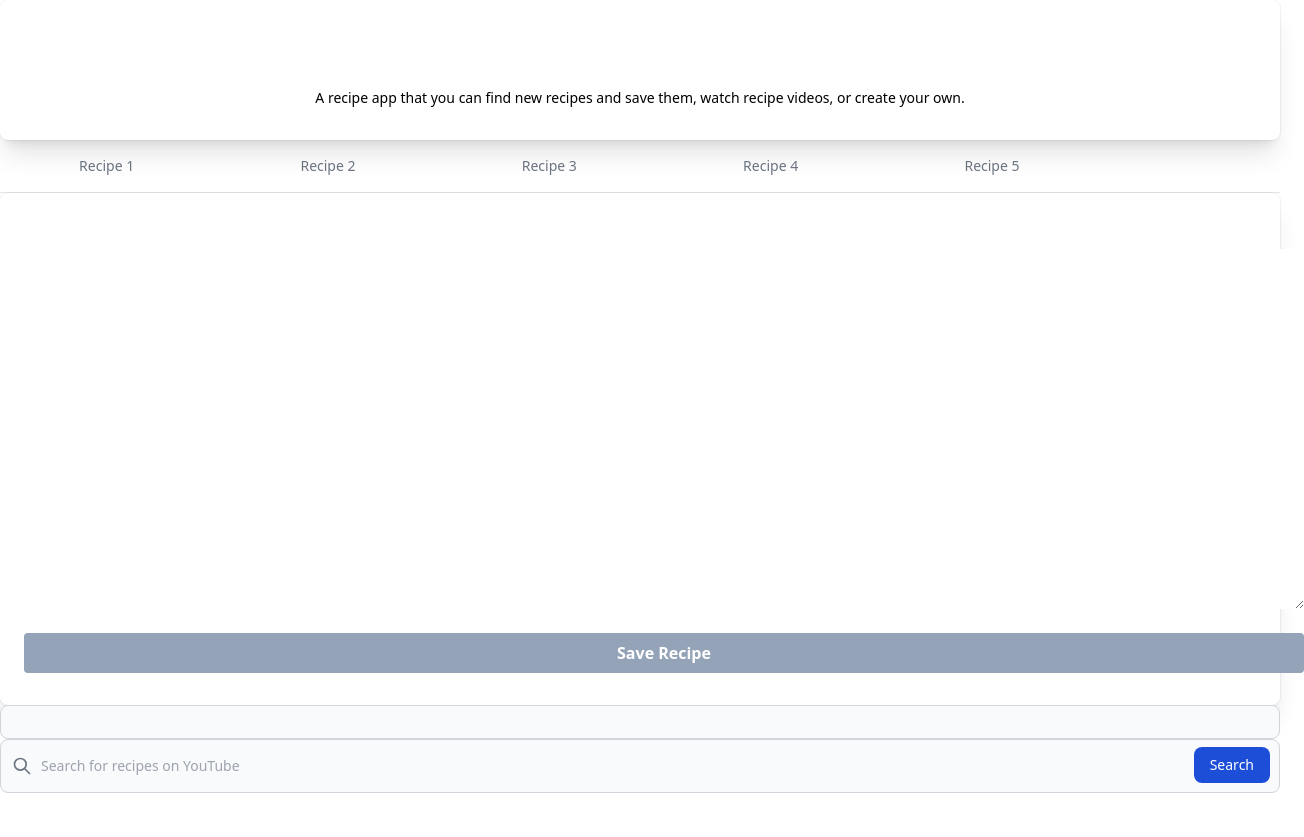
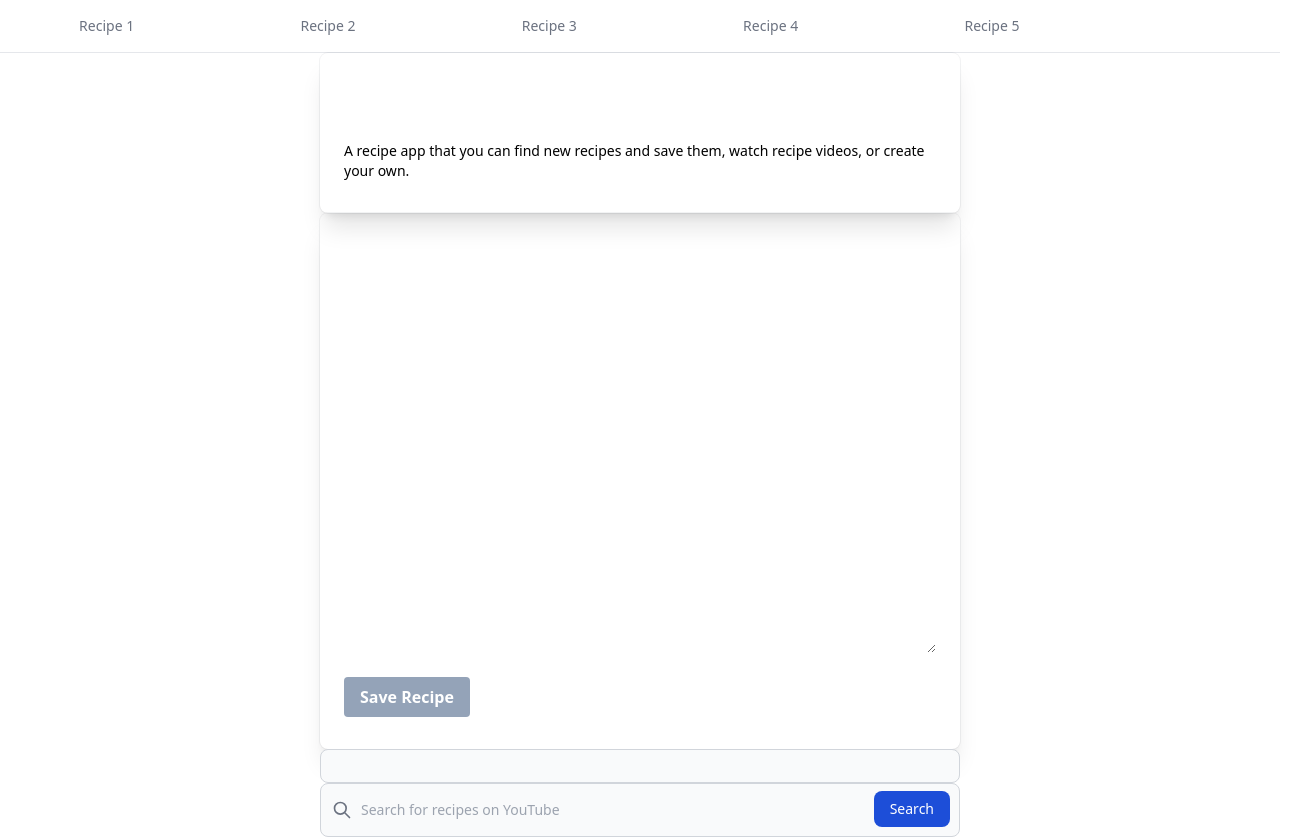
Before and after one commit to jroller33/BC-Project-1, a website: page index.html in a window 1280 px wide. Shown: the whole page, 1304 px wide, since content can reach past the window. Before the commit the page ends 800 px from the top, so only its background shows below. Drawn offline with nearby package versions, Linux system fonts and the light colour scheme; no server answers.

Commit message:
page layout fixed.

```diff
--- a/assets/style.css
+++ b/assets/style.css
@@ -1,7 +1,6 @@
-#title {
-    color: red;
+/* .body-container {
+    text-align: center;
 }
-
-#div1 {
-    color: rgb(100, 100, 179);
-}
+header{
+  align-items: center;
+} */
--- a/index.html
+++ b/index.html
@@ -1,34 +1,27 @@
 <!DOCTYPE html>
 <html class="dark" lang="en">
+
 <head>
   <meta charset="UTF-8">
   <meta http-equiv="X-UA-Compatible" content="IE=edge">
   <meta name="viewport" content="width=device-width, initial-scale=1.0">
-    <script src="https://cdn.tailwindcss.com"></script>                   <!-- // Tailwind CDN -->
+  <script src="https://cdn.tailwindcss.com"></script> <!-- // Tailwind CDN -->
+  <!--
+  <link rel="stylesheet" href="https://cdnjs.cloudflare.com/ajax/libs/tailwindcss/2.2.19/tailwind.min.css"
+    integrity="sha512-wnea99uKIC3TJF7v4eKk4Y+lMz2Mklv18+r4na2Gn1abDRPPOeef95xTzdwGD9e6zXJBteMIhZ1+68QC5byJZw=="
+    crossorigin="anonymous" referrerpolicy="no-referrer" />
+  -->
   <link rel="stylesheet" href="./assets/style.css" />
-    <script src="https://code.jquery.com/jquery-3.5.1.min.js"></script>
-    <script src="./assets/script.js"></script>
+
   <title>UCook</title>
 </head>
 
 
-<body>
-
-        <!--        UCOOK HEADER AND DESCRIPTION      -->
-
-        <div class="flex-auto grid place-items-center w-screen dark:bg-slate-500 rounded-lg px-6 py-8 ring-1 ring-slate-900/5 shadow-xl">
-
-        <h3 class="text-white mt-5 text-base text-xl font-bold">UCook</h3>
-        <p class="dark:text-white 0 mt-2 text-sm">
-            A recipe app that you can find new recipes and save them, watch recipe videos, or create your own.
-        </p>
-    </div>
-
-          <!--       RECIPE TABS      -->
+<body class="body-container">
 
   <ul id="parentLi" class="flex flex-wrap text-sm font-medium text-center text-gray-500 border-b border-gray-200">
     <li id="recipe1" class="w-1/6 mr-2 tab tabCheck" value="0">
-          <a class="tabCheck inline-block p-4 rounded-t-lg hover:text-blue-600 hover:bg-gray-50"  value="0">Recipe 1</a>
+      <a class="tabCheck inline-block p-4 rounded-t-lg hover:text-blue-600 hover:bg-gray-50" value="0">Recipe 1</a>
     </li>
     <li class="w-1/6 mr-2 tab tabCheck" value="1">
       <a id="recipe2" class="inline-block p-4 rounded-t-lg hover:text-blue-600 hover:bg-gray-50" value="1">Recipe 2</a>
@@ -36,59 +29,95 @@
     <li class="w-1/6 mr-2 tab tabCheck" value="2">
       <a id="recipe3" class="inline-block p-4 rounded-t-lg hover:text-blue-600 hover:bg-gray-50" value="2">Recipe 3</a>
     </li>
-      <li class="w-1/6 mr-2 tab tabCheck"  value="3">
+    <li class="w-1/6 mr-2 tab tabCheck" value="3">
       <a id="recipe4" class="inline-block p-4 rounded-t-lg hover:text-blue-600 hover:bg-gray-50" value="3">Recipe 4</a>
     </li>
-      <li class="w-1/6 mr-2 tab tabCheck"  value="4">
+    <li class="w-1/6 mr-2 tab tabCheck" value="4">
       <a id="recipe5" class="inline-block p-4 rounded-t-lg hover:text-blue-600 hover:bg-gray-50" value="4">Recipe 5</a>
     </li>
   </ul>
 
+  <!--        UCOOK HEADER AND DESCRIPTION      -->
+  <header class="flex justify-center">
+    <div
+      class="w-1/2 grid place-items-center dark:bg-slate-500 rounded-lg px-6 py-8 ring-1 ring-slate-900/5 shadow-xl ">
+
+      <h1 class="text-white mt-5 text-base text-xl font-bold">UCook</h3>
+        <p class="dark:text-white 0 mt-2 text-sm">
+          A recipe app that you can find new recipes and save them, watch recipe videos, or create your own.
+        </p>
+    </div>
+  </header>
+
+
+  <!--       RECIPE TABS      -->
+
+
+
   <!--      Save Recipe Text Input Area     -->
-
-    <div class="dark:bg-slate-400 rounded-lg px-6 py-8 ring-1 ring-slate-900/5 shadow-xl">
-      <form>
-        <p><label for="Recipe" class="text-white grid place-items-center w-screen font-bold">Type or Paste a Recipe:</label></p>
-        <textarea id="recipeInput" name="Recipe Input" class="grid place-items-center w-screen" rows="15"></textarea>
+  <div class="flex justify-center">
+    <div class="w-1/2 grid place-items-center dark:bg-slate-400 rounded-lg px-6 py-8 ring-1 ring-slate-900/5 shadow-xl">
+      <form class="w-full">
+        <p><label for="Recipe" class="text-white flex justify-center font-bold">Type or Paste a Recipe:</label></p>
+        <textarea id="recipeInput" name="Recipe Input" class="w-full grid place-items-center h-96"></textarea>
         <br>
-        <button type="button" id="saveRecipeButton" class="grid place-items-center w-screen bg-slate-400 hover:bg-slate-600 text-white font-bold py-2 px-4 rounded">
+        <button type="button" id="saveRecipeButton"
+          class="grid place-items-center bg-slate-400 hover:bg-slate-600 text-white font-bold py-2 px-4 rounded">
           Save Recipe
         </button>
       </form>
     </div>
-
+  </div>
   <!-- RECIPE DATABASE API RESULTS GO HERE    -->
-
-    <div class="block p-4 pl-10 w-full text-sm text-gray-900 bg-gray-50 rounded-lg border border-gray-300 focus:ring-blue-500 focus:border-blue-500 dark:bg-gray-700 dark:border-gray-600 dark:placeholder-gray-400 dark:text-white dark:focus:ring-blue-500 dark:focus:border-blue-500">
+  <div class="flex justify-center">
+    <div class=" w-1/2">
+      <div
+        class="block p-4 pl-10 w-full text-sm text-gray-900 bg-gray-50 rounded-lg border border-gray-300 focus:ring-blue-500 focus:border-blue-500 dark:bg-gray-700 dark:border-gray-600 dark:placeholder-gray-400 dark:text-white dark:focus:ring-blue-500 dark:focus:border-blue-500">
         <p id="recipeApiResults"></p>
       </div>
-
+    </div>
+  </div>
 
   <!--         YOUTUBE SEARCH BAR      -->
-
+  <div class="flex justify-center">
+    <div class=" w-1/2">
       <form>
-      <label for="default-search" class="mb-2 text-sm font-medium text-gray-900 sr-only dark:text-gray-300">Search</label>
+        <label for="default-search"
+          class="mb-2 text-sm font-medium text-gray-900 sr-only dark:text-gray-300">Search</label>
         <div class="relative">
           <div class="flex absolute inset-y-0 left-0 items-center pl-3 pointer-events-none">
-              <svg class="w-5 h-5 text-gray-500 dark:text-gray-400" fill="none" stroke="currentColor" viewBox="0 0 24 24" xmlns="http://www.w3.org/2000/svg"><path stroke-linecap="round" stroke-linejoin="round" stroke-width="2" d="M21 21l-6-6m2-5a7 7 0 11-14 0 7 7 0 0114 0z"></path></svg>
+            <svg class="w-5 h-5 text-gray-500 dark:text-gray-400" fill="none" stroke="currentColor" viewBox="0 0 24 24"
+              xmlns="http://www.w3.org/2000/svg">
+              <path stroke-linecap="round" stroke-linejoin="round" stroke-width="2"
+                d="M21 21l-6-6m2-5a7 7 0 11-14 0 7 7 0 0114 0z"></path>
+            </svg>
           </div>
-          <input id="youtubeSearchBar" data-type="0" type="search" class="block p-4 pl-10 w-full text-sm text-gray-900 bg-gray-50 rounded-lg border border-gray-300 focus:ring-blue-500 focus:border-blue-500 dark:bg-gray-700 dark:border-gray-600 dark:placeholder-gray-400 dark:text-white dark:focus:ring-blue-500 dark:focus:border-blue-500" aria-label="Search" aria-describedby="button-addon2" placeholder="Search for recipes on YouTube" required>
+          <input id="youtubeSearchBar" data-type="0" type="search"
+            class="block p-4 pl-10 w-full text-sm text-gray-900 bg-gray-50 rounded-lg border border-gray-300 focus:ring-blue-500 focus:border-blue-500 dark:bg-gray-700 dark:border-gray-600 dark:placeholder-gray-400 dark:text-white dark:focus:ring-blue-500 dark:focus:border-blue-500"
+            aria-label="Search" aria-describedby="button-addon2" placeholder="Search for recipes on YouTube" required>
 
-          <button id="youtubeSearchButton" type="button" class="text-white absolute right-2.5 bottom-2.5 bg-blue-700 hover:bg-blue-800 focus:ring-4 focus:outline-none focus:ring-blue-300 font-medium rounded-lg text-sm px-4 py-2 dark:bg-blue-600 dark:hover:bg-blue-700 dark:focus:ring-blue-800" >Search</button>
+          <button id="youtubeSearchButton" type="button"
+            class="text-white absolute right-2.5 bottom-2.5 bg-blue-700 hover:bg-blue-800 focus:ring-4 focus:outline-none focus:ring-blue-300 font-medium rounded-lg text-sm px-4 py-2 dark:bg-blue-600 dark:hover:bg-blue-700 dark:focus:ring-blue-800">Search</button>
         </div>
       </form>
+    </div>
+  </div>
+
 
 
   <!--        YOUTUBE VIDEO GOES HERE   -->
 
   <div class="video-page w-screen">
     <div class="container grid place-items-center w-screen"">
-          <div class="flex-auto grid place-items-center w-screen">
+          <div class=" flex-auto grid place-items-center w-screen">
       <div class="video-play flex-auto grid place-items-center w-screen">
       </div>
     </div>
   </div>
   </div>
+  <script src="https://code.jquery.com/jquery-3.5.1.min.js"></script>
+  <script src="./assets/script.js"></script>
 
 </body>
+
 </html>
```
Also changed, not shown: assets/script.js (+5 -6 lines). Lines whose indentation alone changed are shown as unchanged.
